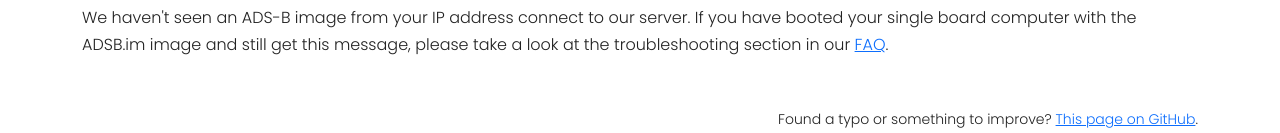
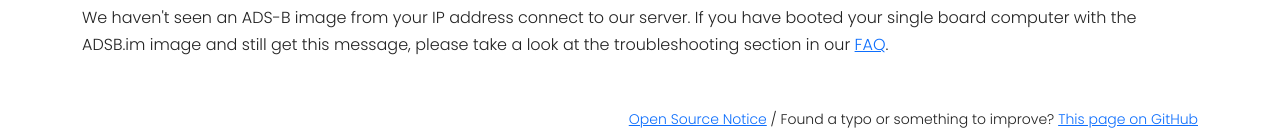
Before and after one commit to adsbim/adsb-im-web, a Flask app: page /home in a window 1280 px wide. Shown: the part 1767-1900 px from the top of the page. Run offline with Flask 3, Linux system fonts and the light colour scheme.

Commit message:
Remove Google Fonts dependency
This removes fetching the Poppins font
from the Google CDN. It also adds a section
to the web page with Open Source software
notices.

```diff
--- a/web/static/styles/style.css
+++ b/web/static/styles/style.css
@@ -1,4 +1,43 @@
-@import "https://fonts.googleapis.com/css?family=Poppins:300,400,500,600,700";
+/* poppins-300 - latin */
+@font-face {
+    font-display: swap;
+    font-family: 'Poppins';
+    font-style: normal;
+    font-weight: 300;
+    src: url('../fonts/poppins-v21-latin-300.woff2') format('woff2'); /* Chrome 36+, Opera 23+, Firefox 39+, Safari 12+, iOS 10+ */
+}
+/* poppins-regular - latin */
+@font-face {
+    font-display: swap;
+    font-family: 'Poppins';
+    font-style: normal;
+    font-weight: 400;
+    src: url('../fonts/poppins-v21-latin-regular.woff2') format('woff2'); /* Chrome 36+, Opera 23+, Firefox 39+, Safari 12+, iOS 10+ */
+}
+/* poppins-500 - latin */
+@font-face {
+    font-display: swap;
+    font-family: 'Poppins';
+    font-style: normal;
+    font-weight: 500;
+    src: url('../fonts/poppins-v21-latin-500.woff2') format('woff2'); /* Chrome 36+, Opera 23+, Firefox 39+, Safari 12+, iOS 10+ */
+}
+/* poppins-600 - latin */
+@font-face {
+    font-display: swap;
+    font-family: 'Poppins';
+    font-style: normal;
+    font-weight: 600;
+    src: url('../fonts/poppins-v21-latin-600.woff2') format('woff2'); /* Chrome 36+, Opera 23+, Firefox 39+, Safari 12+, iOS 10+ */
+}
+/* poppins-700 - latin */
+@font-face {
+    font-display: swap;
+    font-family: 'Poppins';
+    font-style: normal;
+    font-weight: 700;
+    src: url('../fonts/poppins-v21-latin-700.woff2') format('woff2'); /* Chrome 36+, Opera 23+, Firefox 39+, Safari 12+, iOS 10+ */
+}
 
 body {
     font-family: 'Poppins', sans-serif;
--- a/web/templates/base.html
+++ b/web/templates/base.html
@@ -23,7 +23,8 @@
         integrity="sha384-C6RzsynM9kWDrMNeT87bh95OGNyZPhcTNXj1NW7RuBCsyN/o0jlpcV8Qyq46cDfL"
         crossorigin="anonymous"></script>
     <!-- Custom CSS -->
-    <link href="/static/styles/style.css" rel="stylesheet" />
+    <link href="/static/styles/style.css?h=8ed524cc" rel="stylesheet" />
+
     {% endblock %}
 </head>
 
@@ -49,8 +50,10 @@
 
             <div class="container">
                 <footer class="row">
-                    <small class="d-block text-end">Found a typo or something to improve?
-                        <a href="https://github.com/dirkhh/adsb-im-web/blob/main/web/templates/{{active_page}}.html" target="_blank">This page on GitHub</a>.</small>
+                    <small class="d-block text-end">
+                        <a href="/oss-notice">Open Source Notice</a> /
+                        Found a typo or something to improve?
+                        <a href="https://github.com/dirkhh/adsb-im-web/blob/main/web/templates/{{active_page}}.html" target="_blank">This page on GitHub</a></small>
                 </footer>
             </div>
         </div>
```
Also changed, not shown: web/templates/oss-notice.html (added, +34 -0 lines), web/static/fonts/poppins-v21-latin-300.woff2 (added), web/static/fonts/poppins-v21-latin-500.woff2 (added), web/static/fonts/poppins-v21-latin-600.woff2 (added), web/static/fonts/poppins-v21-latin-700.woff2 (added), web/static/fonts/poppins-v21-latin-regular.woff2 (added).
